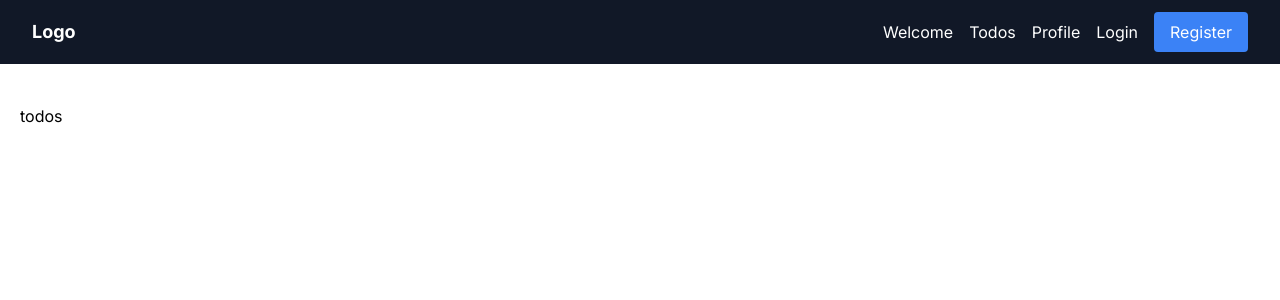
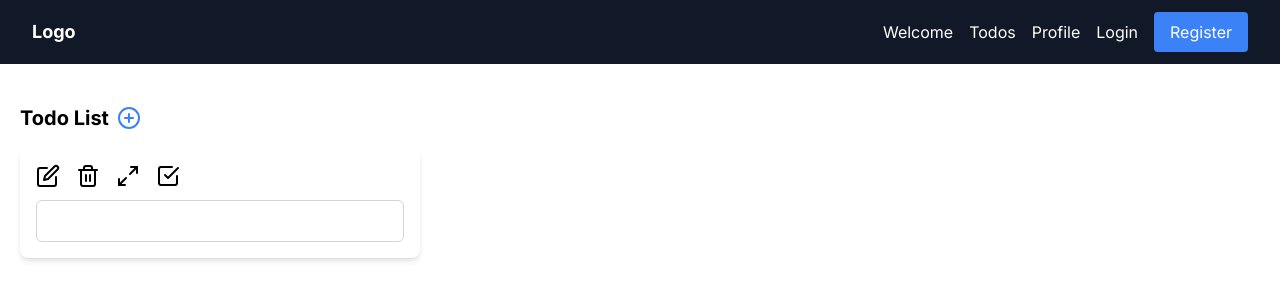
Before and after one commit to dionmar-lariosa/react-todo-app, a Next.js app: page /todos in a window 1280 px wide. Shown: the top 300 px of the page. Built offline with nearby package versions, Linux system fonts and the light colour scheme.

Commit message:
todos ui

```diff
--- a/src/app/(pages)/todos/page.jsx
+++ b/src/app/(pages)/todos/page.jsx
@@ -1,5 +1,97 @@
+"use client";
+
+import { useState } from "react";
+import { useForm } from "react-hook-form";
+import Input from "@/components/Input";
+import {
+  PlusCircle,
+  Edit,
+  Trash2,
+  CheckSquare,
+  Maximize2,
+} from "react-feather";
+
 const Todos = () => {
-  return <h1>todos</h1>;
+  const {
+    register,
+    handleSubmit,
+    formState: { errors },
+  } = useForm({
+    defaultValues: {
+      todo: "",
+    },
+  });
+
+  const [inputs, setInputs] = useState([""]);
+  const [focusedInputIndex, setFocusedInputIndex] = useState(null);
+
+  const handleEditClick = (index) => {
+    setFocusedInputIndex(index);
+  };
+
+  // Function to handle adding a new input
+  const handleAddInput = () => {
+    const newInputs = [...inputs, ""];
+    setInputs(newInputs);
+    setFocusedInputIndex(newInputs.length - 1);
+  };
+
+  const onSubmit = (data) => {
+    console.log(data);
+  };
+
+  // Function to handle updating an input value
+  const handleInputChange = (index, value) => {
+    const newInputs = [...inputs];
+    newInputs[index] = value;
+    setInputs(newInputs);
+  };
+  return (
+    <>
+      <div className="flex items-center mb-4">
+        <h1 className="text-xl font-bold mr-2">Todo List</h1>
+        <button className="text-blue-500" onClick={handleAddInput}>
+          <PlusCircle size={24} />
+        </button>
+      </div>
+      <div className="grid gap-5 md:grid-cols-3">
+        {inputs.map((input, index) => (
+          <div key={index} className="bg-white rounded-lg shadow-md">
+            <div className="p-4 flex flex-col">
+              <div className="flex items-center space-x-4 mb-2">
+                <Edit
+                  size={24}
+                  className="cursor-pointer hover:text-yellow-500"
+                  onClick={() => handleEditClick(index)}
+                />
+                <Trash2
+                  size={24}
+                  className="cursor-pointer hover:text-red-500"
+                  onClick={() => console.log("Trash2")}
+                />
+                <Maximize2
+                  size={24}
+                  className="cursor-pointer hover:text-gray-500"
+                  onClick={() => console.log("Maximize2")}
+                />
+                <CheckSquare
+                  size={24}
+                  className="cursor-pointer hover:text-green-500"
+                  onClick={() => console.log("CheckSquare")}
+                />
+              </div>
+              <form onSubmit={handleSubmit(onSubmit)}>
+                <Input
+                  isFocused={index === focusedInputIndex}
+                  {...register("todo")}
+                />
+              </form>
+            </div>
+          </div>
+        ))}
+      </div>
+    </>
+  );
 };
 
 export default Todos;
```
